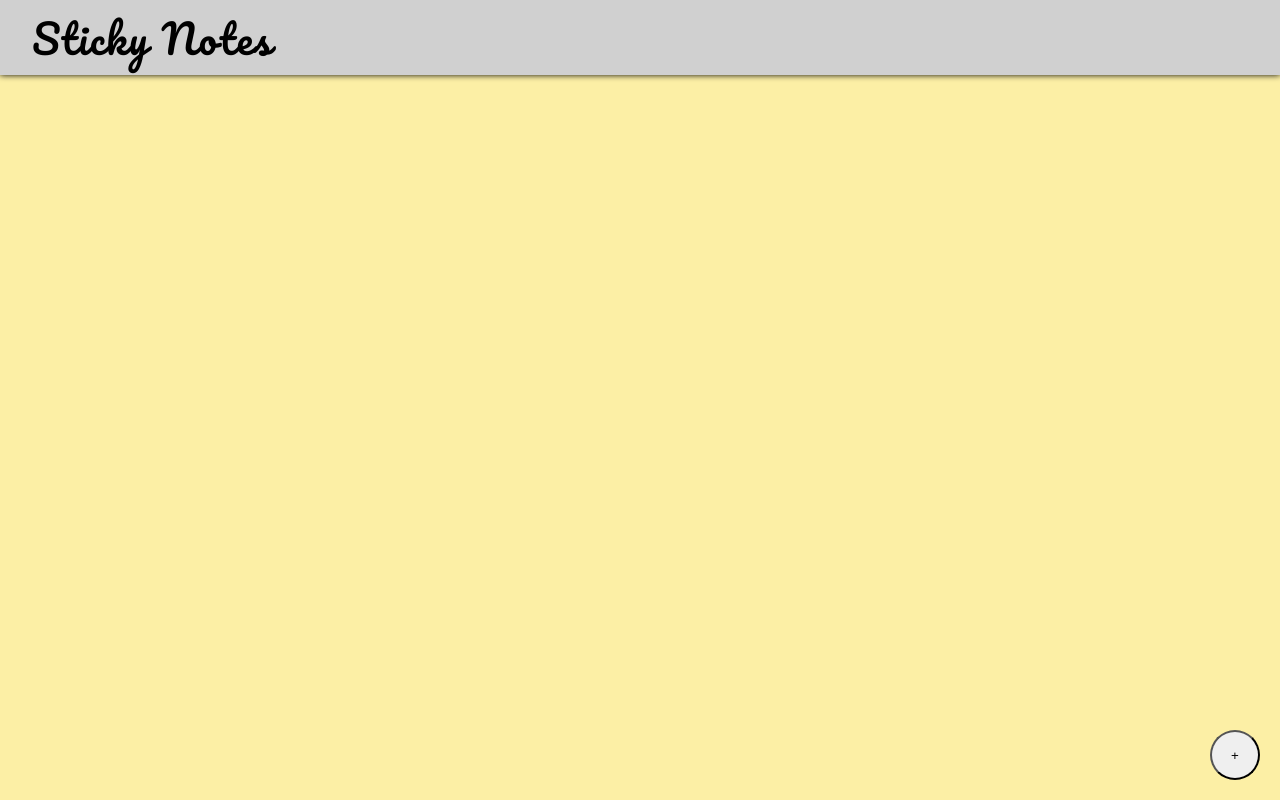
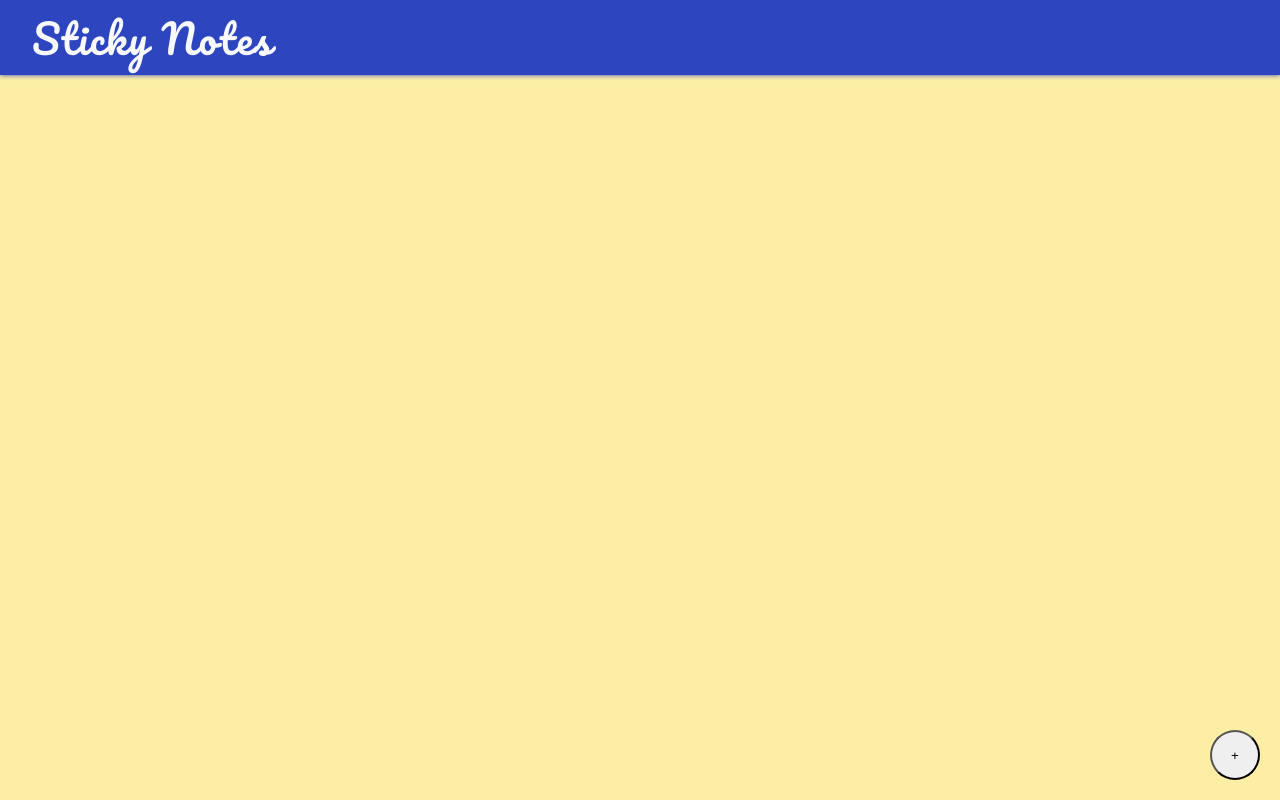
Before and after one commit to raswonders/sticky-notes, a website built with Vite: page index.html in a window 1280 px wide. Built offline with nearby package versions, Linux system fonts and the light colour scheme.

Commit message:
change header bg and font color

```diff
--- a/style.css
+++ b/style.css
@@ -13,10 +13,10 @@ body {
 
 header {
   height: 75px;
-  background: #d0d0d0;
-  filter: drop-shadow(0 0 3px black);
+  background-color: #2d46bf;
   display: flex;
   align-items: center;
+  box-shadow: 0 0 5px #2d46bf;
 }
 
 header span {
@@ -24,6 +24,7 @@ header span {
   padding-left: 2rem;
   font-size: 2.5rem;
   letter-spacing: 0.1rem;
+  color: #f7f9ff;
 }
 
 .add-button {
```
